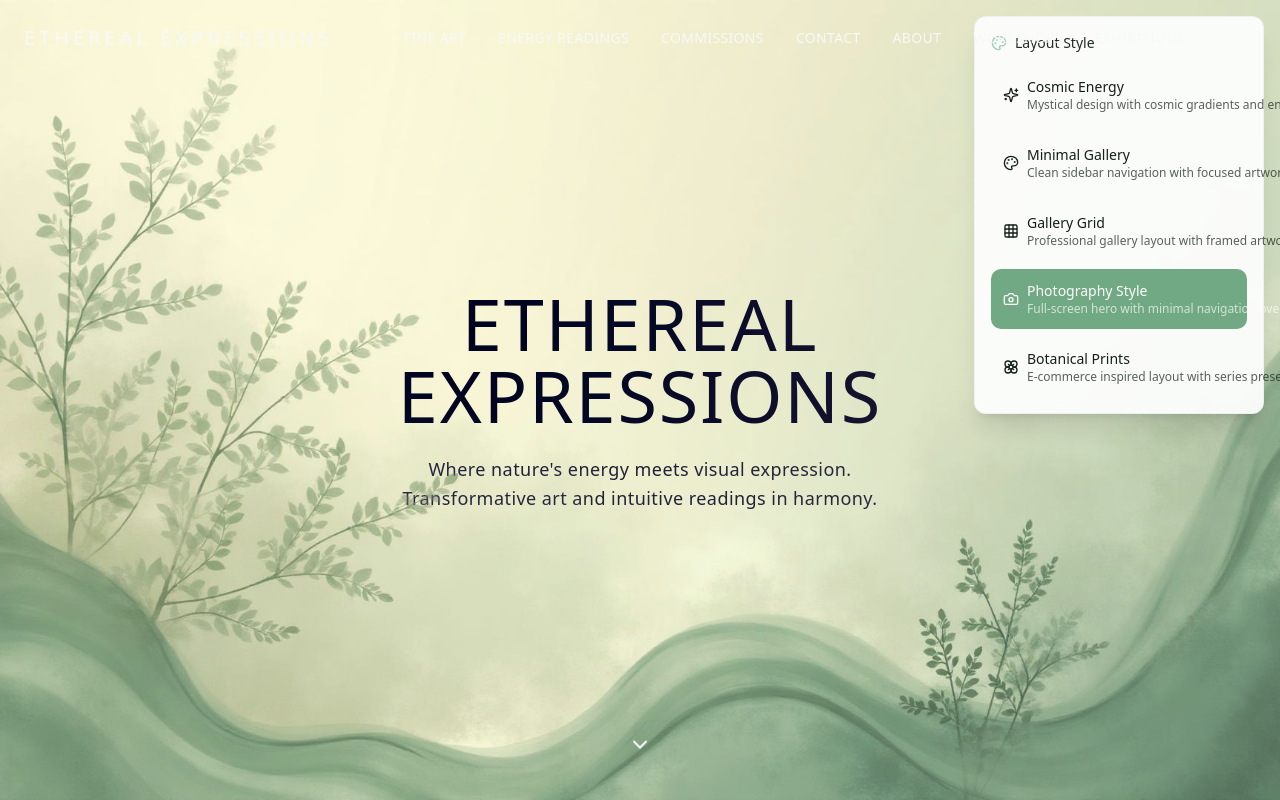
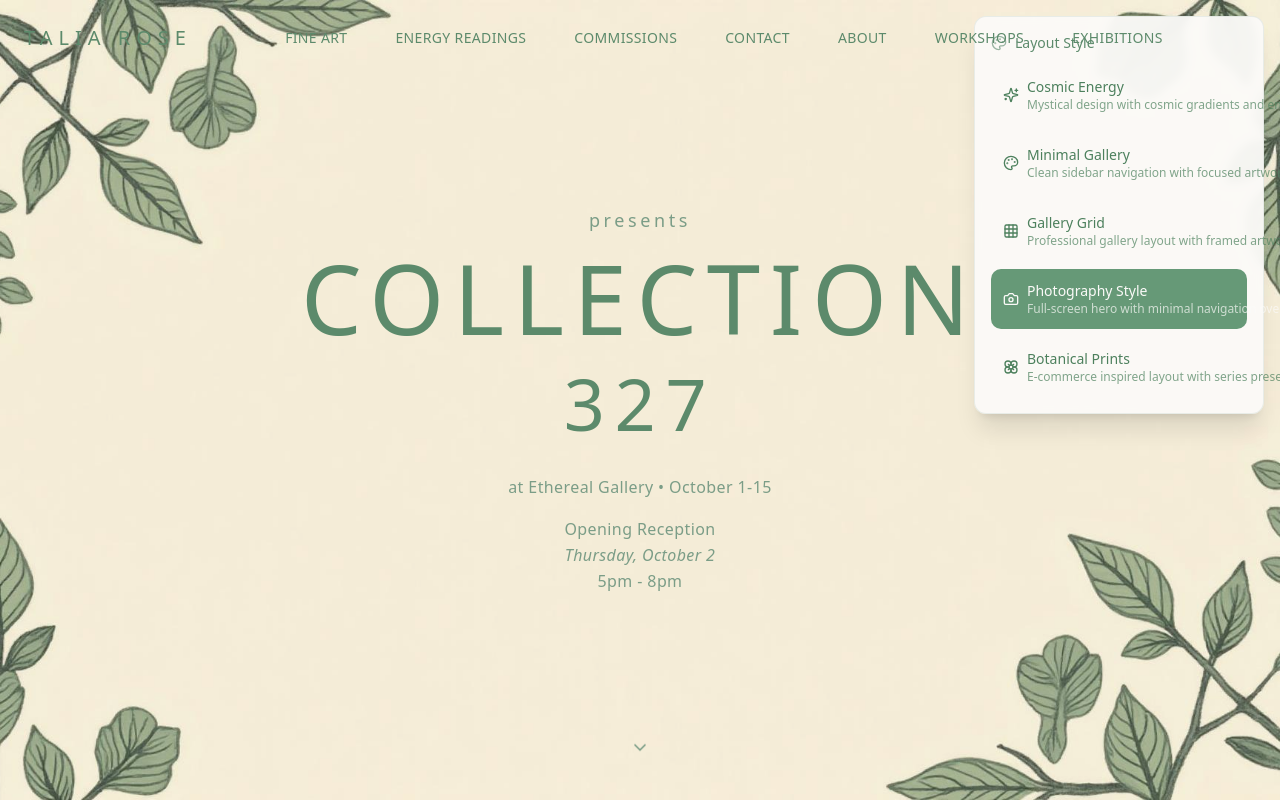
Before and after one commit to bnuckols13/vibrant-canvas-events, a React (Vite) app: page / in a window 1280 px wide. Both pictures are taken after a click on the button 1119 px from the left and 299 px from the top of the page. Shown: the top 800 px of the page. Built offline with nearby package versions, Linux system fonts and the light colour scheme.

Commit message:
Update design to match invitation

```diff
--- a/src/components/PhotographyLayout.tsx
+++ b/src/components/PhotographyLayout.tsx
@@ -1,6 +1,6 @@
 import { Button } from "@/components/ui/button";
 import { ChevronDown, Menu } from "lucide-react";
-import heroImage from "@/assets/hero-nature.jpg";
+import heroImage from "@/assets/hero-elegant.jpg";
 
 const PhotographyLayout = () => {
   const navigationItems = [
@@ -19,16 +19,16 @@ const PhotographyLayout = () => {
       <header className="absolute top-0 left-0 right-0 z-50 p-6">
         <div className="flex justify-between items-center">
           <div>
-            <h1 className="text-xl font-light tracking-[0.2em] text-background mix-blend-difference">
-              ETHEREAL EXPRESSIONS
+            <h1 className="text-xl font-light tracking-[0.3em] text-foreground">
+              TALIA ROSE
             </h1>
           </div>
 
-          <nav className="hidden lg:flex items-center space-x-8">
+          <nav className="hidden lg:flex items-center space-x-12">
             {navigationItems.map((item, index) => (
               <button
                 key={index}
-                className="text-sm font-light tracking-wide text-background mix-blend-difference hover:opacity-70 transition-opacity"
+                className="text-sm font-light tracking-wide text-foreground hover:text-primary transition-colors"
               >
                 {item}
               </button>
@@ -36,7 +36,7 @@ const PhotographyLayout = () => {
           </nav>
 
           <div className="flex items-center space-x-4">
-            <button className="text-background mix-blend-difference lg:hidden">
+            <button className="text-foreground lg:hidden">
               <Menu className="w-6 h-6" />
             </button>
           </div>
@@ -51,28 +51,35 @@ const PhotographyLayout = () => {
           className="w-full h-full object-cover"
         />
 
-        {/* Overlay for readability */}
-        <div className="absolute inset-0 bg-background/20" />
+        {/* Overlay for text contrast */}
+        <div className="absolute inset-0 bg-background/10" />
 
         {/* Centered Content */}
         <div className="absolute inset-0 flex items-center justify-center">
-          <div className="text-center text-background mix-blend-difference px-6">
-            <h2 className="text-5xl md:text-7xl font-light tracking-wide mb-6 leading-tight">
-              ETHEREAL
+          <div className="text-center text-foreground px-6">
+            <p className="text-lg font-light tracking-[0.2em] mb-4 text-muted-foreground">
+              presents
+            </p>
+            <h2 className="text-6xl md:text-8xl font-light tracking-[0.1em] mb-8 leading-tight">
+              COLLECTION
               <br />
-              EXPRESSIONS
+              <span className="text-5xl md:text-7xl">327</span>
             </h2>
-            <p className="text-lg font-light tracking-wide max-w-lg mx-auto leading-relaxed opacity-90">
-              Where nature's energy meets visual expression.
-              Transformative art and intuitive readings in harmony.
+            <p className="text-base font-light tracking-wide max-w-md mx-auto leading-relaxed text-muted-foreground">
+              at Ethereal Gallery • October 1-15
+            </p>
+            <p className="text-base font-light tracking-wide max-w-md mx-auto leading-relaxed text-muted-foreground mt-4">
+              Opening Reception<br />
+              <span className="italic">Thursday, October 2</span><br />
+              5pm - 8pm
             </p>
           </div>
         </div>
 
         {/* Scroll Indicator */}
         <div className="absolute bottom-8 left-1/2 transform -translate-x-1/2">
-          <button className="text-background mix-blend-difference animate-bounce">
-            <ChevronDown className="w-6 h-6" />
+          <button className="text-muted-foreground animate-bounce">
+            <ChevronDown className="w-5 h-5" />
           </button>
         </div>
       </div>
--- a/src/index.css
+++ b/src/index.css
@@ -8,50 +8,50 @@ All colors MUST be HSL.
 
 @layer base {
   :root {
-    /* Light airy nature-inspired palette */
-    --background: 120 20% 97%;
-    --foreground: 150 15% 15%;
+    /* Elegant cream and sage palette inspired by Talia's invitation */
+    --background: 35 25% 96%;
+    --foreground: 140 20% 45%;
 
-    --card: 120 30% 99%;
-    --card-foreground: 150 20% 10%;
+    --card: 35 30% 98%;
+    --card-foreground: 140 25% 40%;
 
-    --popover: 120 40% 98%;
-    --popover-foreground: 150 15% 15%;
+    --popover: 35 35% 97%;
+    --popover-foreground: 140 20% 45%;
 
-    /* Sage green as primary */
-    --primary: 140 25% 55%;
-    --primary-foreground: 120 30% 99%;
-    --primary-glow: 140 35% 75%;
+    /* Sophisticated sage green as primary */
+    --primary: 140 20% 50%;
+    --primary-foreground: 35 30% 98%;
+    --primary-glow: 140 25% 70%;
 
     /* Warm cream as secondary */
-    --secondary: 45 40% 92%;
-    --secondary-foreground: 150 20% 20%;
+    --secondary: 35 20% 94%;
+    --secondary-foreground: 140 25% 35%;
 
-    --muted: 120 15% 94%;
-    --muted-foreground: 150 10% 45%;
+    --muted: 35 15% 93%;
+    --muted-foreground: 140 15% 55%;
 
-    /* Soft blue-green accent */
-    --accent: 160 30% 70%;
-    --accent-foreground: 150 20% 15%;
+    /* Soft botanical accent */
+    --accent: 140 15% 65%;
+    --accent-foreground: 140 25% 30%;
 
     --destructive: 0 70% 55%;
     --destructive-foreground: 120 30% 99%;
 
-    --border: 120 15% 90%;
-    --input: 120 20% 95%;
-    --ring: 140 25% 55%;
+    --border: 140 10% 85%;
+    --input: 35 20% 95%;
+    --ring: 140 20% 50%;
 
     --radius: 0.75rem;
 
-    /* Airy nature gradients */
-    --gradient-cosmic: linear-gradient(135deg, hsl(140 25% 55%) 0%, hsl(160 30% 70%) 50%, hsl(45 40% 92%) 100%);
-    --gradient-ethereal: linear-gradient(180deg, hsl(120 20% 97%) 0%, hsl(120 30% 99%) 100%);
-    --gradient-energy: radial-gradient(circle at center, hsl(140 35% 75% / 0.2) 0%, transparent 70%);
+    /* Elegant botanical gradients */
+    --gradient-cosmic: linear-gradient(135deg, hsl(140 20% 50%) 0%, hsl(140 15% 65%) 50%, hsl(35 25% 96%) 100%);
+    --gradient-ethereal: linear-gradient(180deg, hsl(35 25% 96%) 0%, hsl(35 30% 98%) 100%);
+    --gradient-energy: radial-gradient(circle at center, hsl(140 25% 70% / 0.1) 0%, transparent 70%);
 
-    /* Soft natural shadows */
-    --shadow-cosmic: 0 10px 40px -10px hsl(140 25% 55% / 0.2);
-    --shadow-ethereal: 0 0 30px hsl(140 35% 75% / 0.15);
-    --shadow-energy: 0 0 50px hsl(160 30% 70% / 0.2);
+    /* Subtle elegant shadows */
+    --shadow-cosmic: 0 8px 25px -8px hsl(140 20% 50% / 0.15);
+    --shadow-ethereal: 0 0 20px hsl(140 25% 70% / 0.1);
+    --shadow-energy: 0 0 30px hsl(140 15% 65% / 0.15);
 
     /* Smooth transitions */
     --transition-mystical: all 0.4s cubic-bezier(0.4, 0, 0.2, 1);
```
Also changed, not shown: src/assets/hero-elegant.jpg (added).
